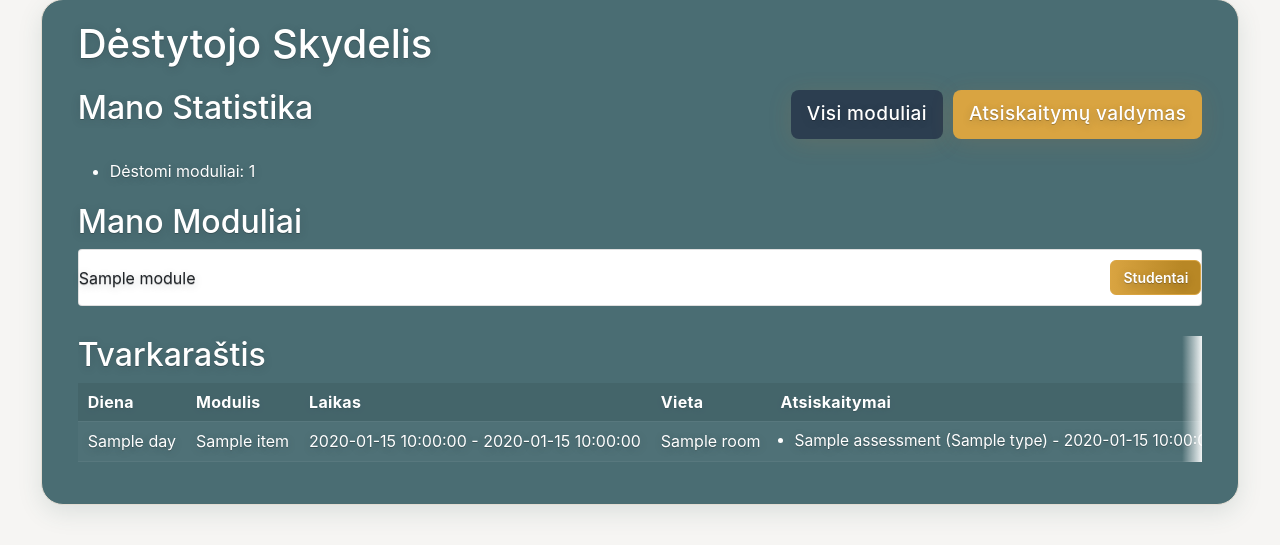
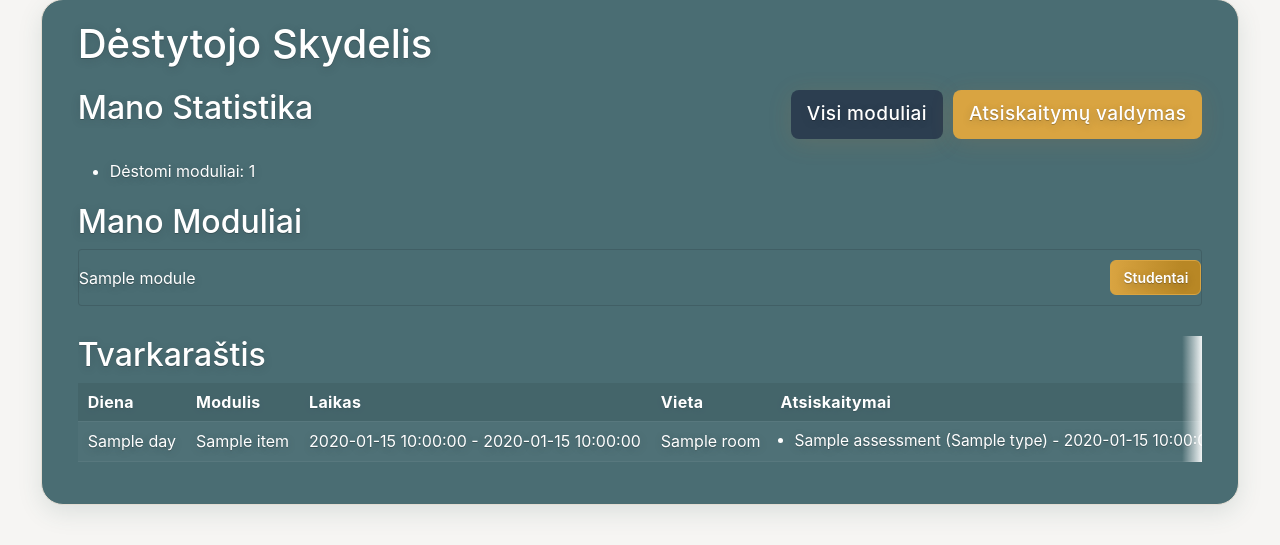
Before and after one commit to J-A-Gr/University-Management-System, a Python web app: template app/templates/teacher/dashboard.html in a window 1280 px wide. Shown: the part 161-706 px from the top of the page. Run offline with Jinja, Linux system fonts and the light colour scheme; the template is opened without the code that fills it: most values are stand-ins (such as "Sample title", 1, 10 or a date in 2020).

Commit message:
Refactor HTML structure and styles in teacher dashboard for improved readability and consistency

```diff
--- a/app/templates/index.html
+++ b/app/templates/index.html
@@ -27,7 +27,6 @@
             }}
           </em>
         </span>
-        .
       </p>
       <p
         style="
--- a/app/templates/teacher/dashboard.html
+++ b/app/templates/teacher/dashboard.html
@@ -1,5 +1,5 @@
 {% extends "base.html" %} {% block content %}
-<div class="main-content" style="max-width: none; width: 98%;">
+<div class="main-content" style="max-width: none; width: 98%">
   <h1>Dėstytojo Skydelis</h1>
 
   <div
@@ -11,7 +11,7 @@
     "
   >
     <h2 style="margin: 0">Mano Statistika</h2>
-<div style="display: flex; gap: 10px;">
+    <div style="display: flex; gap: 10px">
       <a
         href="{{ url_for('modules.list_modules') }}"
         class="button"
@@ -39,7 +39,6 @@
         "
       >
         Atsiskaitymų valdymas
-
       </a>
     </div>
   </div>
@@ -60,16 +59,17 @@
           justify-content: space-between;
           align-items: center;
           padding: 10px 0;
+          background: var(--card-bg);
         "
       >
-        <span>{{ module.name }}</span>
+        <span style="color: white">{{ module.name }}</span>
         <a
           href="{{ url_for('teacher.view_module_students', module_id=module.id) }}"
           class="btn btn-sm btn-primary"
           style="
             text-decoration: none;
             padding: 6px 12px;
-            background: #3498db;
+            background: #2c3e50;
             color: white;
             border-radius: 6px;
           "
@@ -130,7 +130,8 @@
               font-size: 0.9em;
               width: 100%;
             }
-            th, td {
+            th,
+            td {
               padding: 8px 4px;
             }
           }
```
Lines whose indentation alone changed are shown as unchanged.
